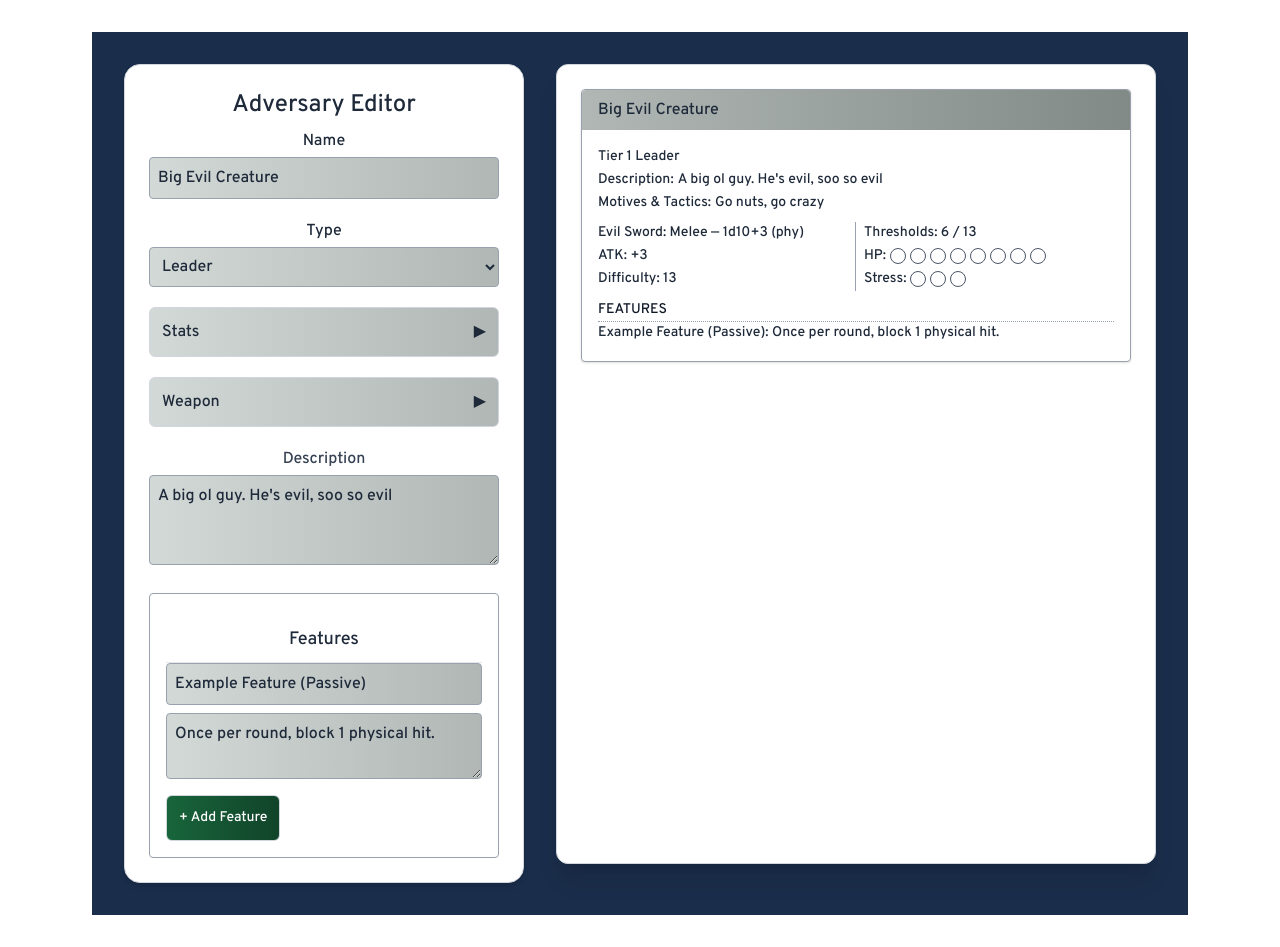
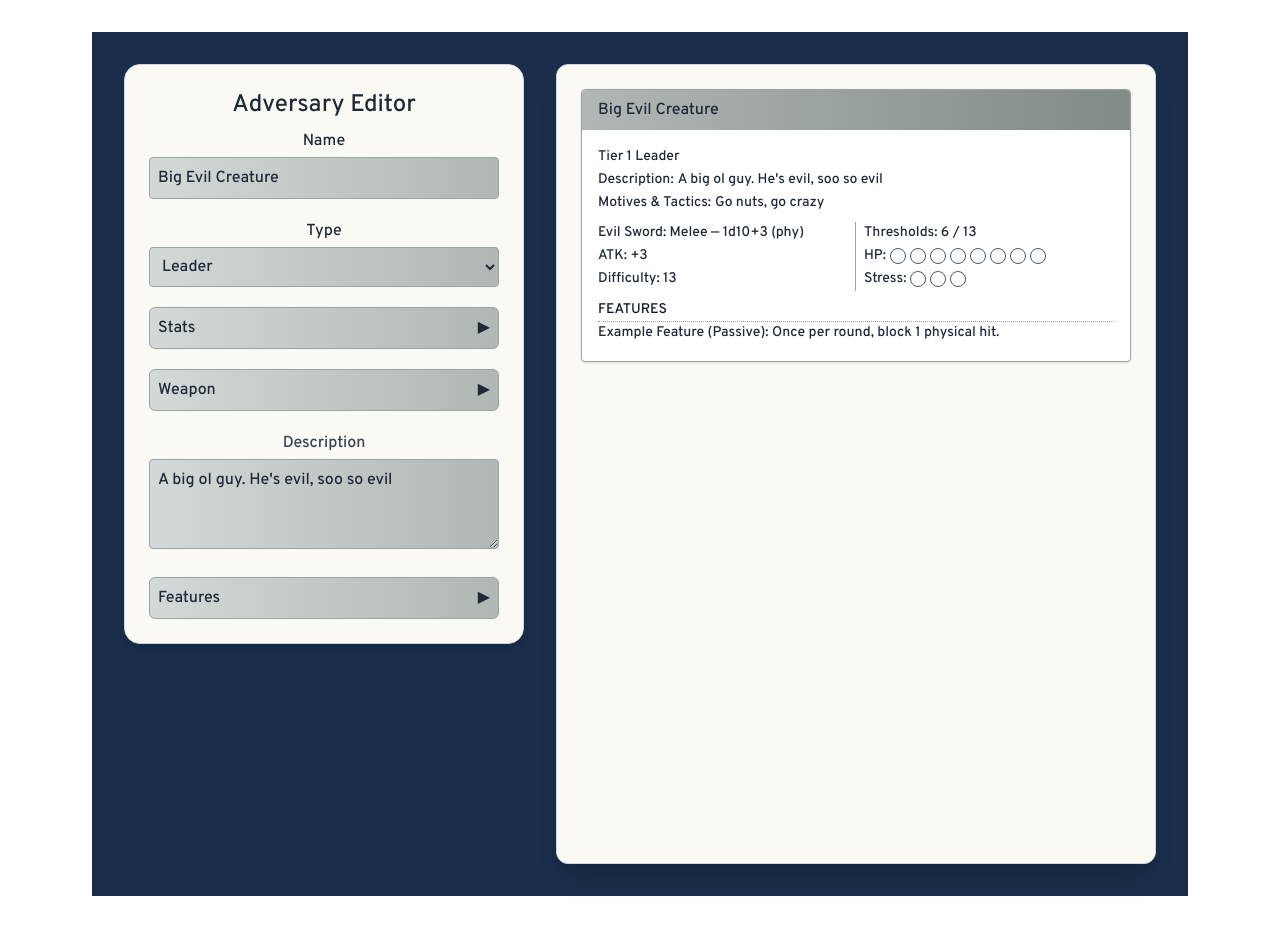
Before and after one commit to freyjabun/daggerlab, a Vue app: page / in a window 1280 px wide. Built offline with nearby package versions, Linux system fonts and the light colour scheme.

Commit message:
Remove and add feature buttons made available regardless of feature count

```diff
--- a/src/App.vue
+++ b/src/App.vue
@@ -13,7 +13,7 @@ const adversary = reactive(createExampleAdversary())
       <AdversaryForm :adversary="adversary" />
     </div> <!-- Right: Card -->
     <div
-      class="w-[600px] flex-shrink-0 bg-white rounded-xl shadow-xl border border-gray-300 overflow-hidden h-[800px] p-6 print:shadow-none print:border-none print:w-full print:h-auto print:p-0">
+      class="w-[600px] flex-shrink-0 bg-sitebg rounded-xl shadow-xl border border-gray-300 overflow-hidden h-[800px] p-6 print:shadow-none print:border-none print:w-full print:h-auto print:p-0">
       <AdversaryCard :adversary="adversary" />
     </div>
   </div>
--- a/src/components/AdversaryForm.vue
+++ b/src/components/AdversaryForm.vue
@@ -8,7 +8,7 @@ defineProps({ adversary: Object })
 </script>
 
 <template>
-  <div class="bg-white p-6 rounded-2xl shadow-md space-y-5 border border-gray-300">
+  <div class="bg-sitebg p-6 rounded-2xl shadow-md space-y-5 border border-gray-300">
     <h2 class="text-2xl font-bold text-gray-800 mb-2">Adversary Editor</h2>
 
     <!-- Basic Info -->
@@ -54,8 +54,8 @@ defineProps({ adversary: Object })
     </div>
 
     <!-- Features -->
-    <div class="section-border">
-      <FeaturesEditor v-model="adversary.features" />
+     <Collapsible title="Features">
+      <FeaturesEditor v-model="adversary.features"></FeaturesEditor>
+    </Collapsible>
     </div>
-  </div>
 </template>
--- a/src/components/FeaturesEditor.vue
+++ b/src/components/FeaturesEditor.vue
@@ -23,14 +23,22 @@ function removeFeature(index) {
 
 <template>
   <div class="space-y-2">
-    <h3 class="text-lg font-semibold mt-4 text-gray-800">Features</h3>
 
     <!-- Existing features -->
+            <!-- Add new feature -->
+    <button
+      @click="addFeature"
+      type="button"
+      class="text-sm text-white px-3 py-1 rounded  bg-gradient-to-r from-sage to-sage-dark hover:bg-blue-700"
+    >
+      + Add Feature
+    </button>
     <div
       v-for="(feat, i) in modelValue"
       :key="i"
-      class="border-t border-gray-200 space-y-2"
+      class="space-y-2"
     >
+    <label>Feature {{ i+1 }}</label>
       <input
         v-model="feat.name"
         class="input-field"
@@ -44,22 +52,16 @@ function removeFeature(index) {
       ></textarea>
 
       <button
-        v-if="modelValue.length > 1"
+        v-if="modelValue.length"
         @click="removeFeature(i)"
         type="button"
         class="text-sm hover:underline bg-gradient-to-r from-blade to-blade-dark"
       >
         Remove Feature
       </button>
+
     </div>
 
-    <!-- Add new feature -->
-    <button
-      @click="addFeature"
-      type="button"
-      class="mt-2 text-sm bg-blue-600 text-white px-3 py-1 rounded hover:bg-blue-700 bg-gradient-to-r from-sage to-sage-dark"
-    >
-      + Add Feature
-    </button>
+
   </div>
 </template>
--- a/src/style.css
+++ b/src/style.css
@@ -2,16 +2,6 @@
 @import "tailwindcss";
 
 
-
-
-
-.section {
-  @apply border border-gray-400 rounded p-3;
-}
-
-.section-border {
-  @apply border border-gray-400 rounded p-4
-}
 
 :root {
   font-family: system-ui, Avenir, Helvetica, Arial, sans-serif;
@@ -69,6 +59,8 @@
   --color-splendor-dark: #a38821;
   --color-valor-dark: #8f441f;
 
+  --color-sitebg: #fbf9f3;
+
   --font-dagger: "Overpass", ui-sans-serif, system-ui, sans-serif;
 }
 
@@ -90,6 +82,7 @@
 .label-white {
   @apply text-white block font-semibold mb-1
 }
+
 a {
   font-weight: 500;
   color: #646cff;
@@ -114,8 +107,9 @@ h1 {
 }
 
 button {
-  @apply rounded-md border border-gray-300 p-3 font-semibold cursor-pointer flex justify-between items-center;
+  @apply rounded-md border border-gray-400 p-2 font-semibold cursor-pointer flex justify-between items-center;
 }
+
 
 
 button:focus,
```
